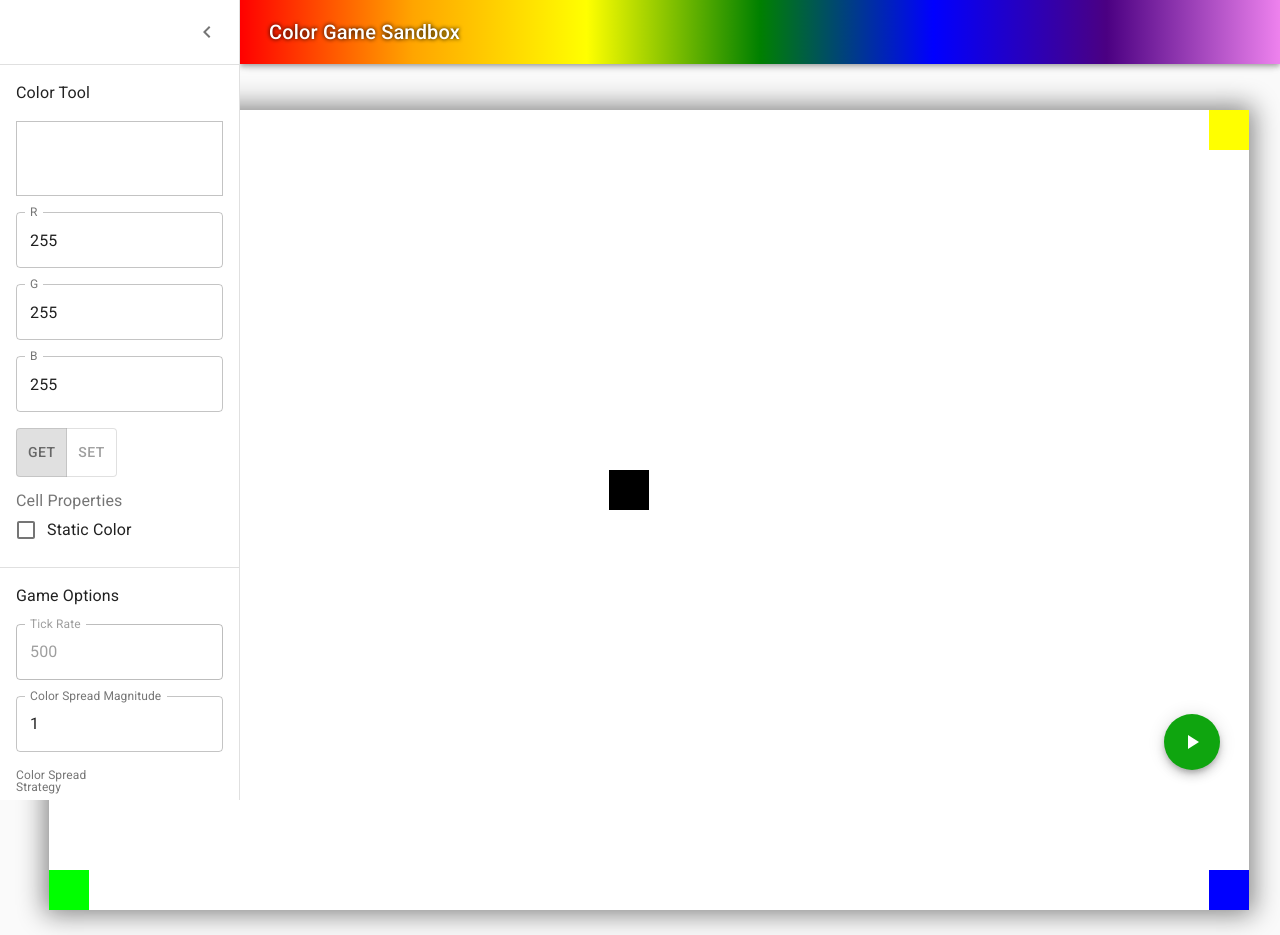
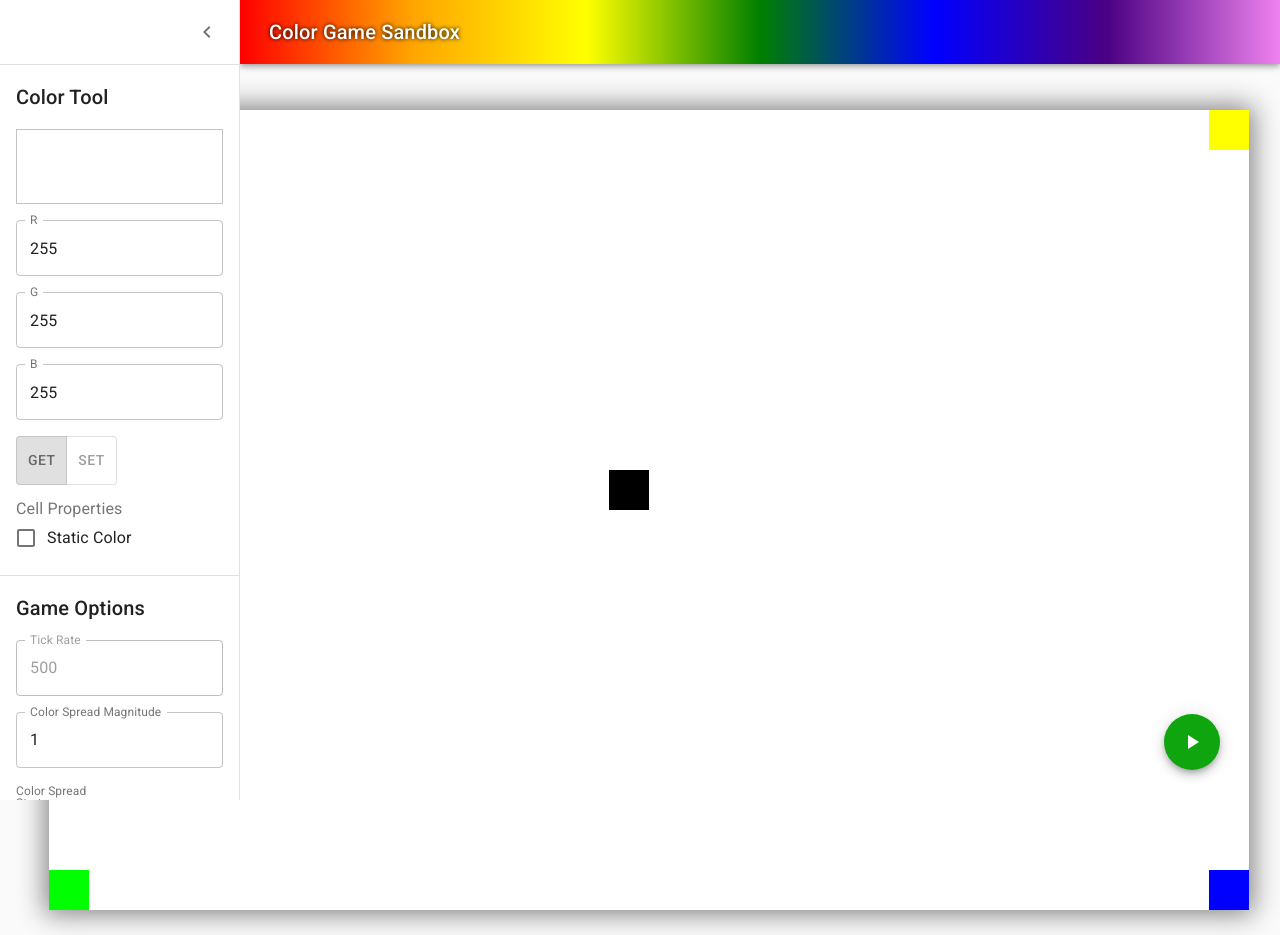
Before and after one commit to BrokanXYZ/Color_Game_Sandbox, a Next.js app: page / in a window 1280 px wide. Both pictures are taken after a click on the button 36 px from the left and 32 px from the top of the page. Built offline with nearby package versions, Linux system fonts and the light colour scheme.

Commit message:
Toolbar headings styled

```diff
--- a/components/ColorTool.tsx
+++ b/components/ColorTool.tsx
@@ -59,7 +59,7 @@ export default function PreviewColor(
   return (
     <List>
       <ListItem>
-        <Typography>
+        <Typography variant="h6">
           Color Tool
         </Typography>
       </ListItem>
--- a/components/GameOptions.tsx
+++ b/components/GameOptions.tsx
@@ -66,7 +66,7 @@ export default function PreviewColor(
   return (
     <List>
       <ListItem>
-        <Typography>
+        <Typography variant="h6">
           Game Options
         </Typography>
       </ListItem>
--- a/components/MapOptions.tsx
+++ b/components/MapOptions.tsx
@@ -39,7 +39,7 @@ export default function MapOptions(
   return (
     <List>
       <ListItem>
-        <Typography>
+        <Typography variant="h6">
           Map Options
         </Typography>
       </ListItem>
```
